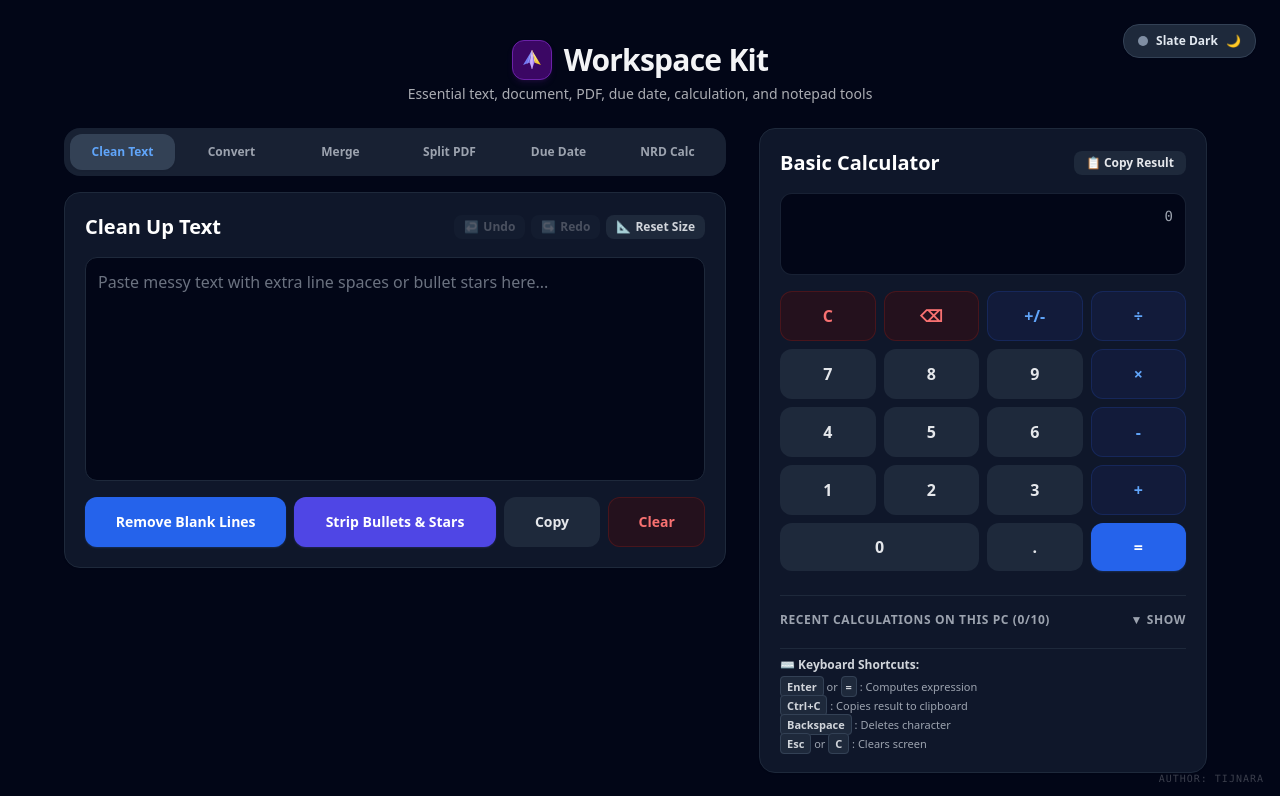
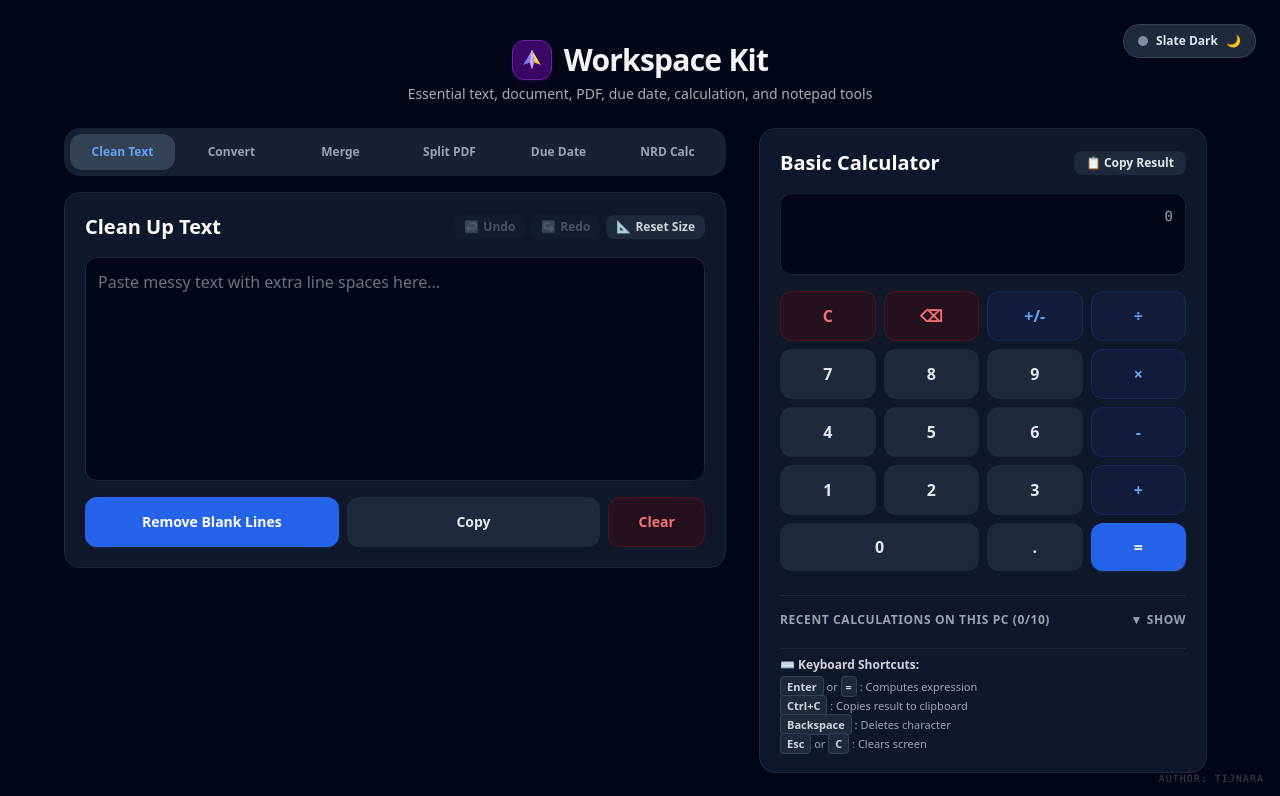
Before and after one commit to tijnara/easy-doc-tools, a Next.js app: page / in a window 1280 px wide. Shown: the top 796 px of the page. Built offline with nearby package versions, Linux system fonts and the light colour scheme.

Commit message:
Refactor LineDeleter paste handling to derive selection indices from DOM for accurate text replacement; remove bullet stripping functionality and update placeholder text for clarity

```diff
--- a/components/LineDeleter.js
+++ b/components/LineDeleter.js
@@ -48,22 +48,19 @@ export default function LineDeleter() {
         localStorage.setItem('clean_text_input', newValue);
     };
 
-    // Intercept paste: Reads plain text directly to guarantee 100% original line breaks & spacing
+    // Intercept paste: Derives selection indices directly from DOM target value to replace selected text 100% cleanly
     const handlePaste = (e) => {
         e.preventDefault();
-
-        // Reading plain text directly prevents HTML parsers from collapsing paragraphs into single lines
-        const rawText = e.clipboardData.getData('text/plain') || '';
-
-        // Strip Outlook glyphs (), stars (★), AI disclaimers, and logo descriptions without altering layout
-        const cleanText = cleanPastedText(rawText);
 
         const target = e.target;
         const start = target.selectionStart;
         const end = target.selectionEnd;
-        const currentVal = input;
+        const domValue = target.value; // Read directly from DOM element to avoid selection range mismatch
 
-        const newValue = currentVal.substring(0, start) + cleanText + currentVal.substring(end);
+        const rawText = e.clipboardData.getData('text/plain') || '';
+        const cleanText = cleanPastedText(rawText);
+
+        const newValue = domValue.substring(0, start) + cleanText + domValue.substring(end);
         handleInputChange(newValue);
 
         setTimeout(() => {
@@ -212,18 +209,6 @@ export default function LineDeleter() {
         await saveToHistory(cleanedText);
     };
 
-    const handleStripBulletsAndCopy = async () => {
-        if (!input.trim()) return;
-
-        const cleanedText = removeExtraSpaces(input, 'strip-bullets');
-        handleInputChange(cleanedText);
-
-        navigator.clipboard.writeText(cleanedText);
-        showToast('Bullets & Stars Removed!');
-
-        await saveToHistory(cleanedText);
-    };
-
     const handleClear = () => {
         if (!input) return;
         handleInputChange('');
@@ -301,7 +286,7 @@ export default function LineDeleter() {
             >
                 <textarea
                     className="w-full h-full p-3 focus:outline-none focus:ring-2 focus:ring-blue-500/40 text-base text-gray-800 dark:text-gray-100 bg-transparent placeholder:text-gray-400 dark:placeholder:text-gray-500 resize-none"
-                    placeholder="Paste messy text with extra line spaces or bullet stars here..."
+                    placeholder="Paste messy text with extra line spaces here..."
                     value={input}
                     onChange={(e) => handleInputChange(e.target.value)}
                     onKeyDown={handleKeyDown}
@@ -322,29 +307,21 @@ export default function LineDeleter() {
             <div className="grid grid-cols-1 sm:grid-cols-12 gap-2">
                 <button
                     onClick={handleCleanAndCopy}
-                    className="sm:col-span-4 py-3.5 bg-blue-600 hover:bg-blue-700 text-white rounded-xl font-semibold active:scale-95 transition shadow-sm shadow-blue-500/20 text-xs sm:text-sm"
+                    className="sm:col-span-5 py-3.5 bg-blue-600 hover:bg-blue-700 text-white rounded-xl font-semibold active:scale-95 transition shadow-sm shadow-blue-500/20 text-sm"
                 >
                     Remove Blank Lines
                 </button>
 
                 <button
-                    onClick={handleStripBulletsAndCopy}
-                    title="Remove leading star icons (★), dots (•), and dashes from lines"
-                    className="sm:col-span-4 py-3.5 bg-indigo-600 hover:bg-indigo-700 text-white rounded-xl font-semibold active:scale-95 transition shadow-sm shadow-indigo-500/20 text-xs sm:text-sm"
-                >
-                    Strip Bullets & Stars
-                </button>
-
-                <button
                     onClick={handleCopyOnly}
-                    className="sm:col-span-2 py-3.5 bg-gray-100 dark:bg-slate-800 hover:bg-gray-200 dark:hover:bg-slate-700 text-gray-800 dark:text-gray-200 rounded-xl font-semibold active:scale-95 transition text-xs sm:text-sm"
+                    className="sm:col-span-5 py-3.5 bg-gray-100 dark:bg-slate-800 hover:bg-gray-200 dark:hover:bg-slate-700 text-gray-800 dark:text-gray-200 rounded-xl font-semibold active:scale-95 transition text-sm"
                 >
                     Copy
                 </button>
 
                 <button
                     onClick={handleClear}
-                    className="sm:col-span-2 py-3.5 bg-red-50 dark:bg-red-950/40 hover:bg-red-100 dark:hover:bg-red-900/50 text-red-600 dark:text-red-400 rounded-xl font-semibold active:scale-95 transition border border-red-100 dark:border-red-900/40 text-xs sm:text-sm"
+                    className="sm:col-span-2 py-3.5 bg-red-50 dark:bg-red-950/40 hover:bg-red-100 dark:hover:bg-red-900/50 text-red-600 dark:text-red-400 rounded-xl font-semibold active:scale-95 transition border border-red-100 dark:border-red-900/40 text-sm"
                 >
                     Clear
                 </button>
--- a/lib/textUtils.js
+++ b/lib/textUtils.js
@@ -3,15 +3,6 @@ export function removeExtraSpaces(text, mode = 'blank-lines') {
 
     if (mode === 'all-lines') {
         return text.replace(/[\r\n]+/g, ' ').replace(/\s+/g, ' ').trim();
-    }
-
-    if (mode === 'strip-bullets') {
-        return text
-            .replace(/[\uE000-\uF8FF★☆⭐🌟✨✪✩✰⭒\u2600-\u26FF\u2700-\u27BF]+/g, '')
-            .split('\n')
-            .map((line) => line.replace(/^[\s•*▪\-►–—\u2022\u25cf\u25aa\u25a0]+/g, '').trim())
-            .filter((line) => line.length > 0)
-            .join('\n');
     }
 
     return text
```
